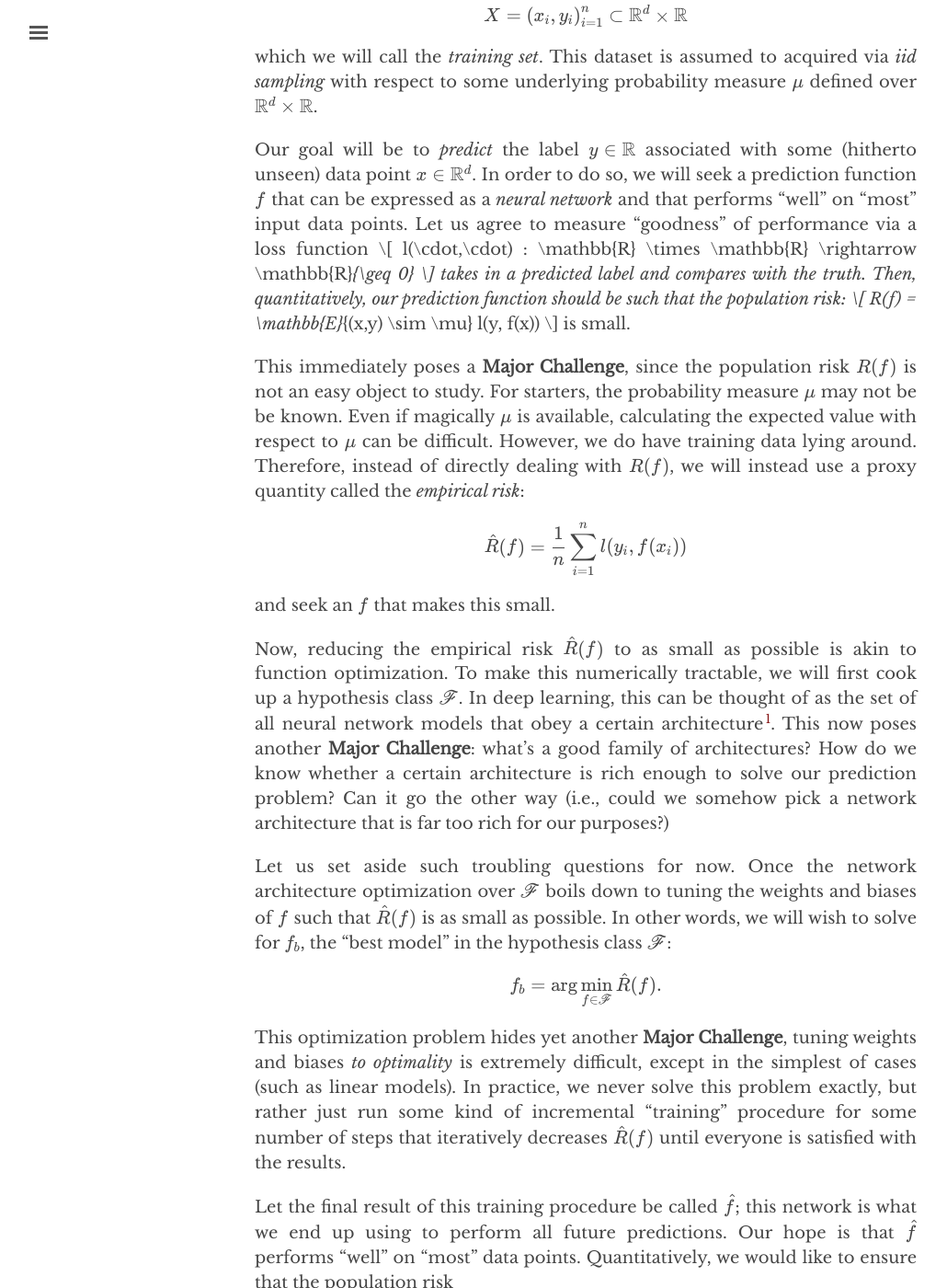
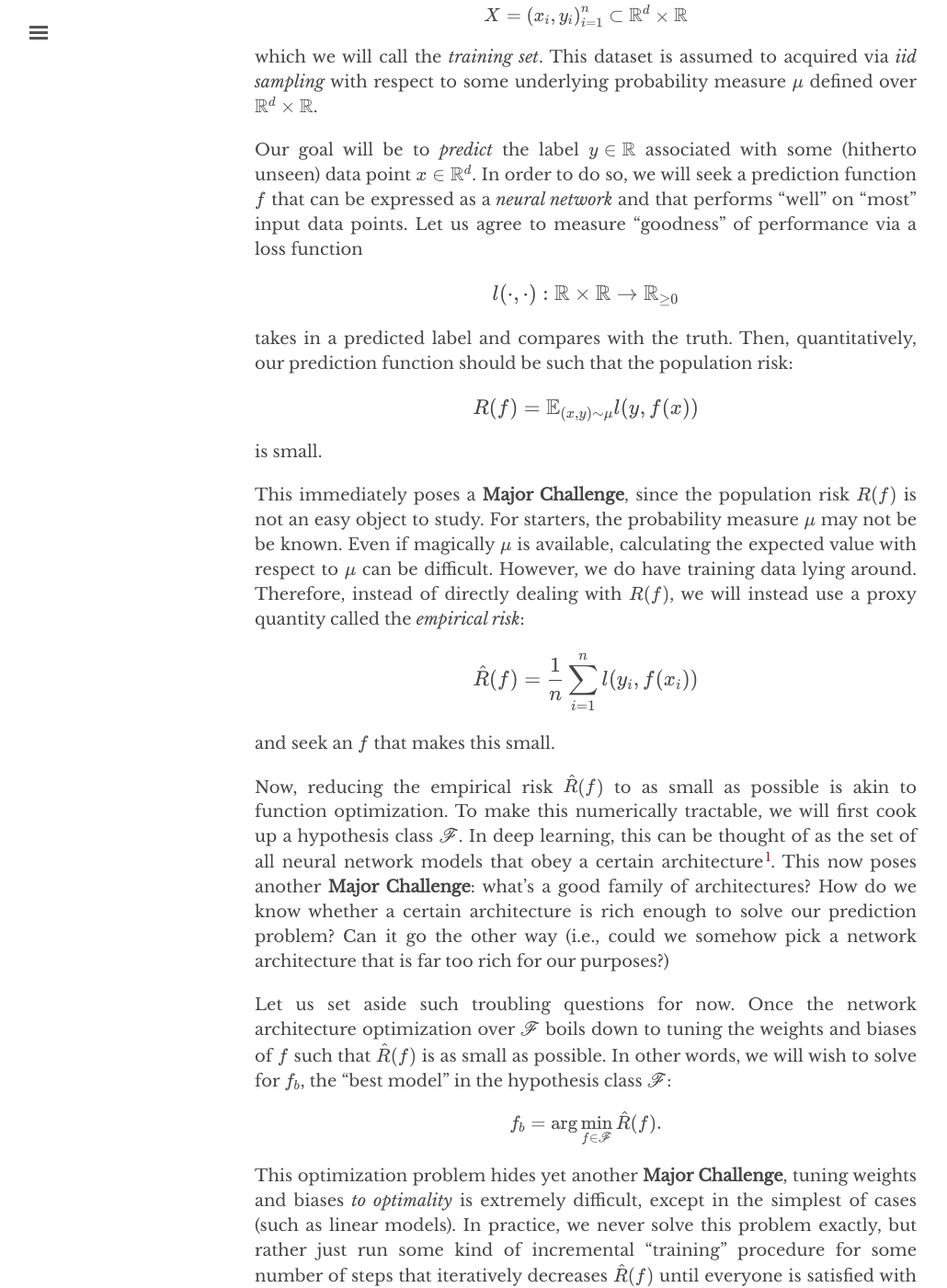
Before and after one commit to chinmayhegde/fodl, a Jekyll site: the page built from _posts/2022-01-19-introduction.md, in a window 1280 px wide and 1400 px high, scrolled down 854 px. Shown: the whole window at 92% size, without its empty margins (3-1033 px from the left). Built offline with Jekyll 4.4.1, drawn with Linux system fonts in a browser that asks for light colours; nearby versions of some CDN libraries; some of the changed text lies outside the part shown.

```diff
--- a/_posts/2022-01-19-introduction.md
+++ b/_posts/2022-01-19-introduction.md
@@ -26,17 +26,25 @@ As typical in (supervised) machine learning, our starting point is a list of $n$
 which we will call the *training set*. This dataset is assumed to acquired via *iid sampling* with respect to some underlying probability measure $\mu$ defined over $\mathbb{R}^d \times \mathbb{R}$.
 
 Our goal will be to *predict* the label $y \in \mathbb{R}$ associated with some (hitherto unseen) data point $x \in \mathbb{R}^d$. In order to do so, we will seek a prediction function $f$ that can be expressed as a *neural network* and that performs "well" on "most" input data points. Let us agree to measure "goodness" of performance via a loss function
-\\[
+
+$$
 l(\cdot,\cdot) : \mathbb{R} \times \mathbb{R} \rightarrow \mathbb{R}_{\geq 0}
-\\]
+$$
+
 takes in a predicted label and compares with the truth. Then, quantitatively, our prediction function should be such that the population risk:
-\\[
+
+$$
 R(f) = \mathbb{E}_{(x,y) \sim \mu} l(y, f(x))
-\\]
+$$
+
 is small.
 
 This immediately poses a **Major Challenge**, since the population risk $R(f)$ is not an easy object to study. For starters, the probability measure $\mu$ may not be be known. Even if magically $\mu$ is available, calculating the expected value with respect to $\mu$ can be difficult. However, we do have training data lying around. Therefore, instead of directly dealing with $R(f)$, we will instead use a proxy quantity called the *empirical risk*:
-\\[ \hat{R}(f) = \frac{1}{n} \sum_{i=1}^n l(y_i, f(x_i)) \\]
+
+$$
+\hat{R}(f) = \frac{1}{n} \sum_{i=1}^n l(y_i, f(x_i))
+$$
+
 and seek an $f$ that makes this small.
 
 <script>
@@ -56,13 +64,13 @@ Let the final result of this training procedure be called $\hat{f}$; this networ
 \\[R(\hat{f}) \\]
 is small. But can we *prove* that this is the case? Again, the classical theory of supervised learning breaks this down into three components:
 
-\\[
+$$
 \begin{aligned}
 R(\hat{f}) = &R(\hat{f}) - \hat{R}(\hat{f}) \\
           &+ \hat{R}(\hat{f}) - \hat{R}(f_b) \\
           &+ \hat{R}(f_b) .
 \end{aligned}
-\\]
+$$
 
 If all three components are on the right hand side are *provably* small, then we are in the clear. Let us parse these three terms in reverse order.
 
```
